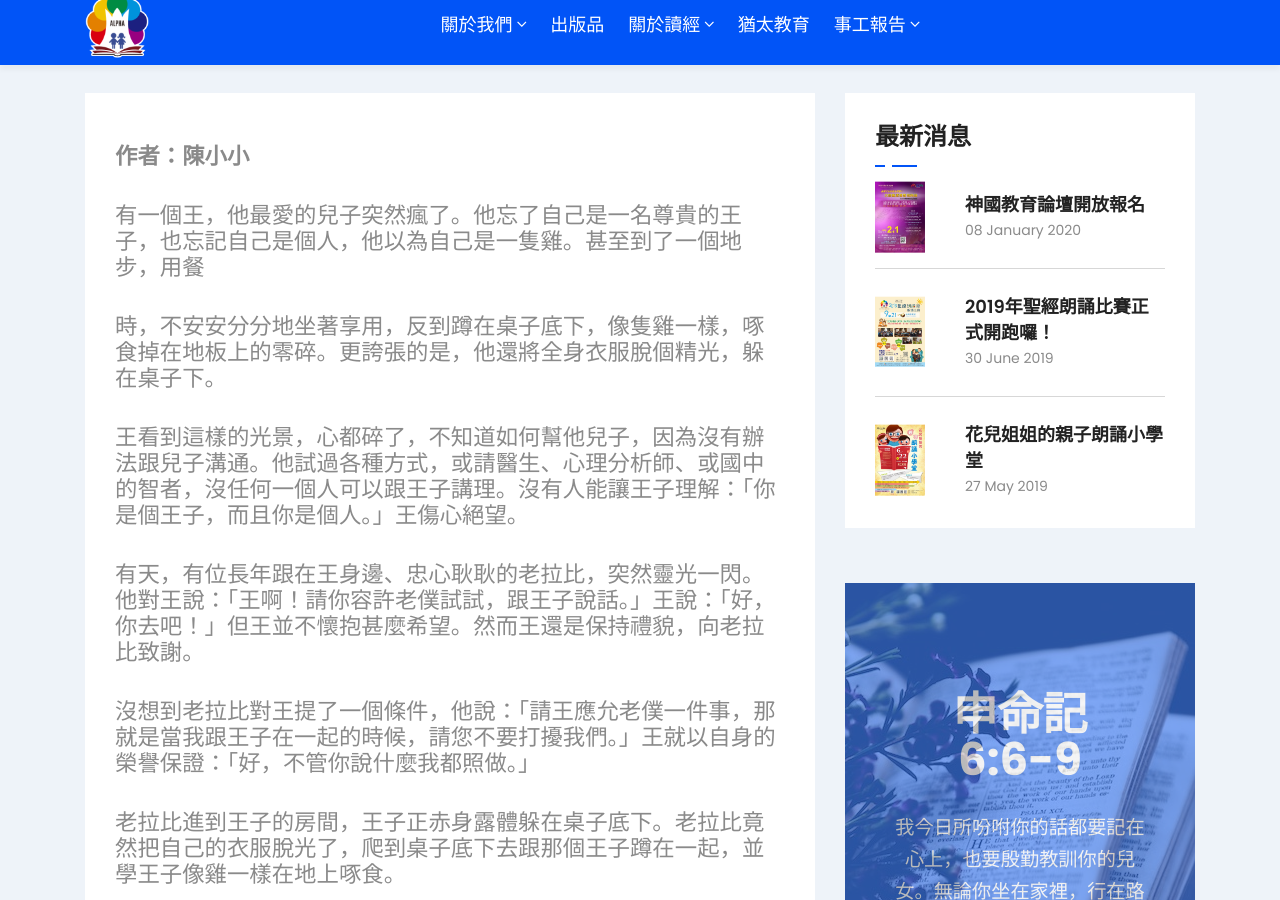
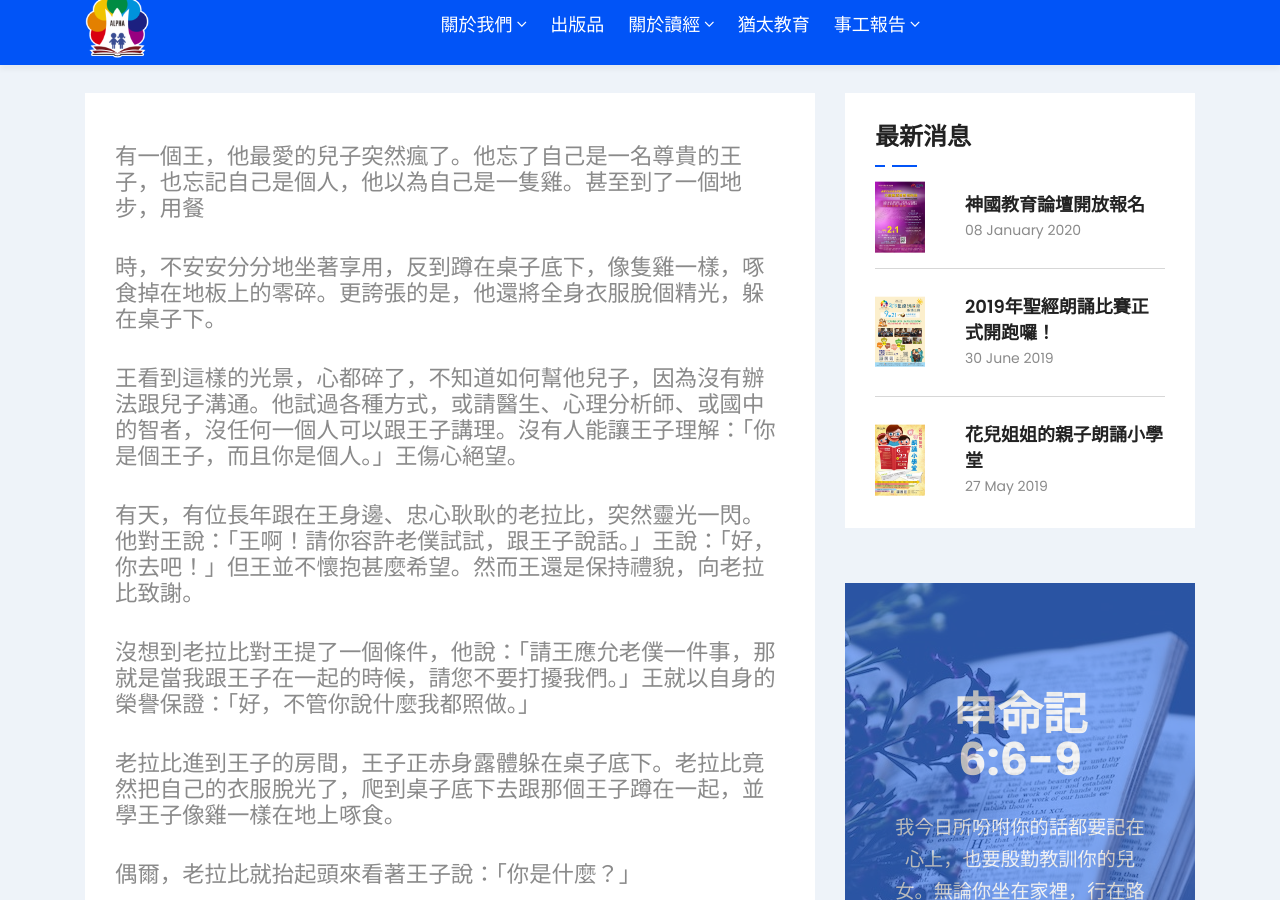
Before and after one commit to alpha6309/website, a Jekyll site: the page built from _jewish/讓拉比說故事給你聽 (三) 重返天國王子的榮耀.md, in a window 1280 px wide and 900 px high, scrolled down 332 px. Built offline with Jekyll 4.4.1, drawn with Linux system fonts in a browser that asks for light colours.

Commit message:
Update 讓拉比說故事給你聽 (三) 重返天國王子的榮耀.md

```diff
--- a/_jewish/讓拉比說故事給你聽 (三) 重返天國王子的榮耀.md
+++ b/_jewish/讓拉比說故事給你聽 (三) 重返天國王子的榮耀.md
@@ -4,8 +4,6 @@ title: "讓拉比說故事給你聽（三）重返天國王子的榮耀"
 date: 2013-10-08 00:00:00 +0800
 categories: [猶太教育]
 ---
-
-**作者：陳小小**
 
 有一個王，他最愛的兒子突然瘋了。他忘了自己是一名尊貴的王子，也忘記自己是個人，他以為自己是一隻雞。甚至到了一個地步，用餐
 
```
Also changed, not shown: other parts of _jewish/讓拉比說故事給你聽 (三) 重返天國王子的榮耀.md (+2 -0 lines).
